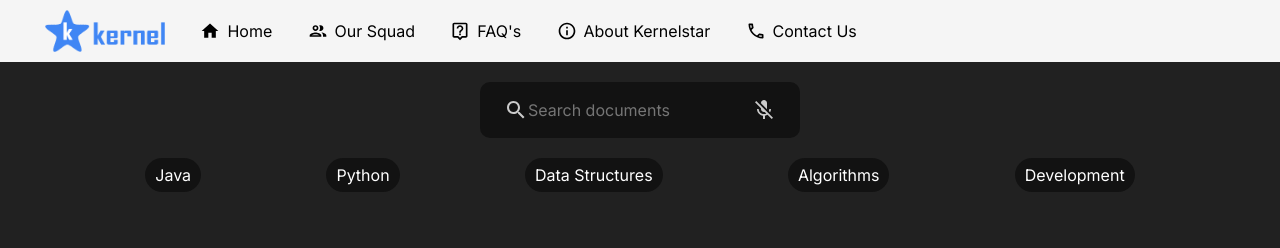
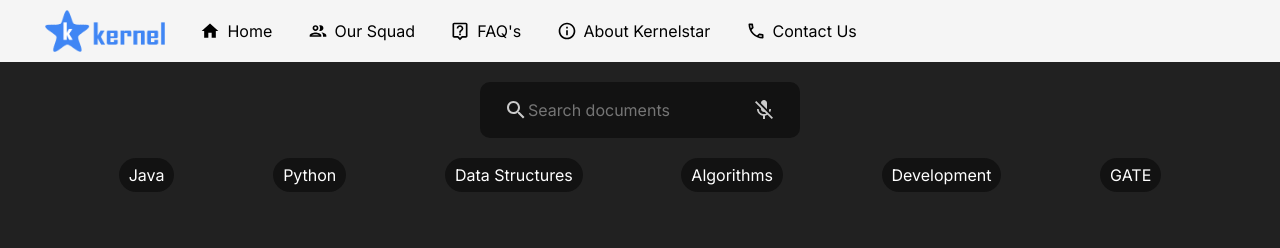
Before and after one commit to spectrebond/kernelstar, a React (Create React App) app: page /docs in a window 1280 px wide. Shown: the top 248 px of the page. Built offline with nearby package versions, Linux system fonts and the light colour scheme; no server answers.

Commit message:
adding Searching feature

```diff
--- a/src/Documents.js
+++ b/src/Documents.js
@@ -95,6 +95,10 @@ useEffect(() => {
       tagname: "Development",
       value: "development"
     },
+    {
+      tagname: "GATE",
+      value: "gate"
+    },
   ]
 
 
```
